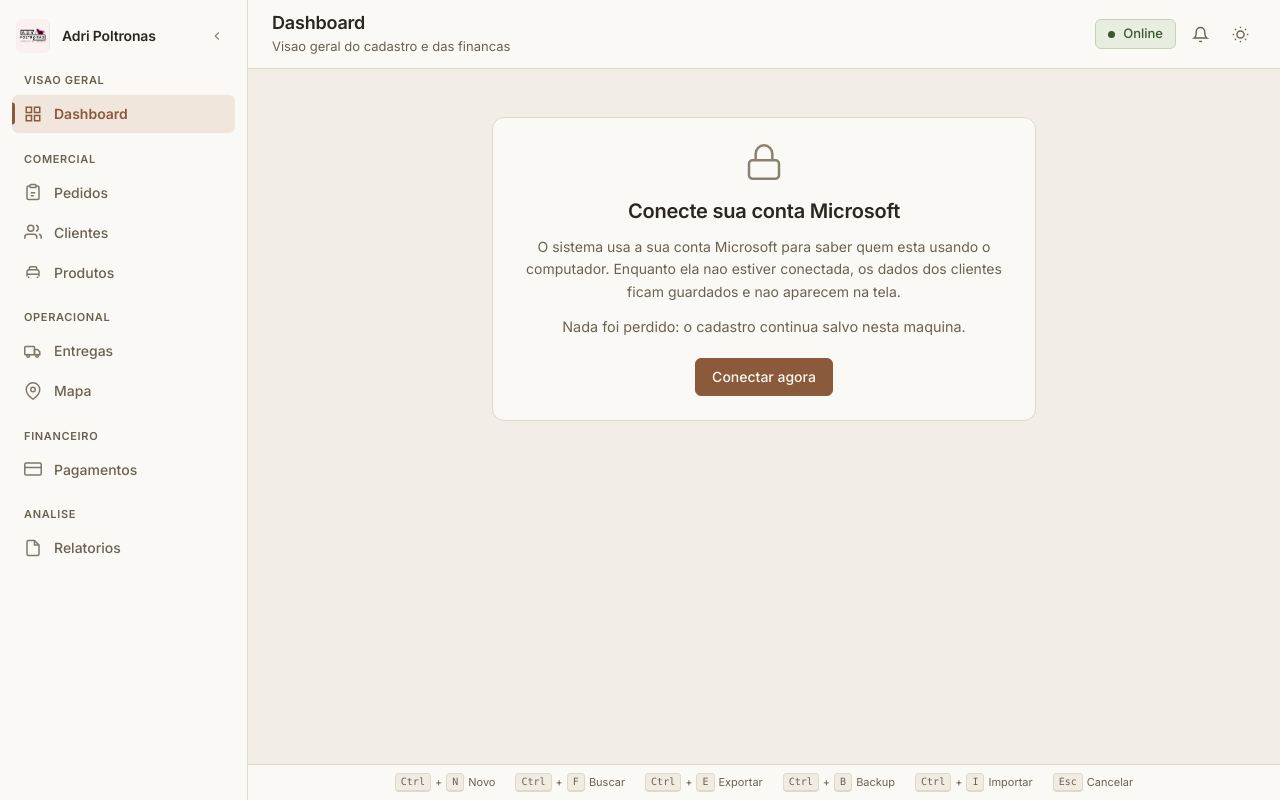
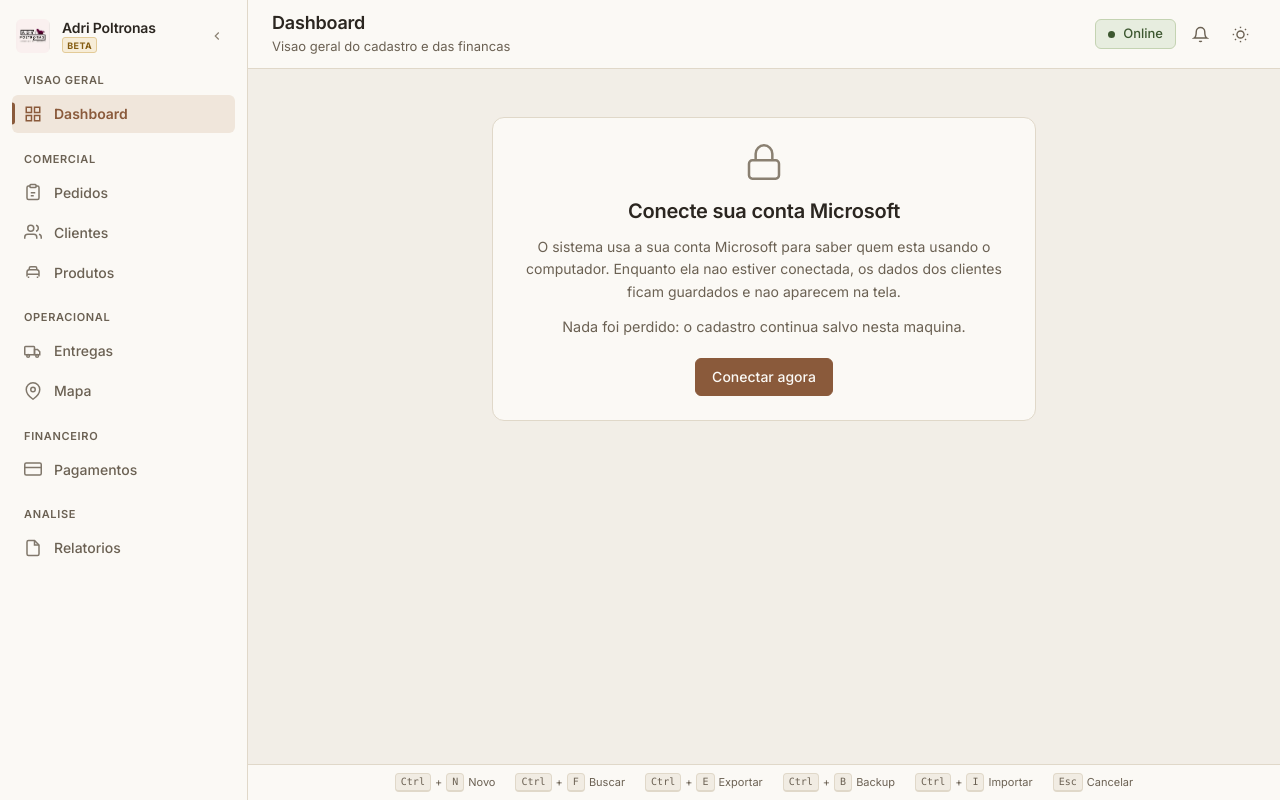
Before and after one commit to pedromatheuszz/Adri-Poltronas, a Python web app: template backend/templates/index.html in a window 1280 px wide. Run offline with Jinja, Linux system fonts and the light colour scheme; the template is opened without the code that fills it, so the values that code supplies are empty.

Commit message:
feat: o aplicativo passa a se identificar como beta
O README, a descricao do repositorio e a pagina de releases ja avisavam. Quem
usa o app instalado nao ve nenhum dos tres -- e era justamente ali que faltava.

Sao duas coisas. Um selo `BETA` na barra lateral, sob o nome do aplicativo, e o
sufixo de pre-lancamento na versao, que e o que faz o instalador sair como
`AdriPoltronasSetup-1.4.1-beta.exe` e a sonda /api/health reportar beta. Sem o
sufixo, o aviso viveria so na documentacao e o artefato entregue diria que e
uma versao final.

`1.4.1-beta`, e nao `1.4.0-beta`: em versionamento semantico o sufixo de
pre-lancamento vale MENOS que a versao sem ele, entao `1.4.0-beta` apareceria
como anterior a `1.4.0` que ja esta no CHANGELOG -- um retrocesso.

O selo e discreto por decisao. Quem abre o sistema todo dia nao precisa de um
alerta permanente, e um selo chamativo vira ruido que se aprende a ignorar --
mesmo raciocinio da contagem do periodo de teste, que so ganha destaque na
ultima semana. O que ele precisa fazer e responder "que versao e essa?" quando
alguem perguntar, e a versao exata fica no `title`, lida de /api/health, que a
le do package.json. Um lugar so onde a versao e escrita, e o selo nao pode
discordar dele.

Nome e selo ficam EMPILHADOS, e nao lado a lado. Lado a lado disputavam os
223px do cabecalho e truncavam "Adri Poltronas" em "Adri Poltr..." -- o nome do
produto cortado parece defeito. Empilhados, cada um tem a largura inteira e o
layout nao depende de um pixel de folga, que foi onde a primeira tentativa
parou: `clientWidth - scrollWidth` deu -1.

O selo some junto com o nome quando a barra vira trilho de icones, e isso esta
escrito nas MESMAS listas de seletor que ja escondiam o nome -- no trilho e na
media query de 1100px. Uma regra separada sairia do lugar assim que o ponto de
quebra mudasse.

Conferido na tela nos dois temas: no escuro o selo fica em 226,184,101 sobre
54,43,24, contraste ~6.9:1. Ele usa os tokens de alerta que ja existiam, entao
acompanha o tema sozinho.

747 testes verdes, ruff limpo.

Co-Authored-By: Claude Opus 5 <noreply@anthropic.com>

```diff
--- a/backend/templates/index.html
+++ b/backend/templates/index.html
@@ -42,7 +42,22 @@
                 <img src="/Design-sem-nome-8-1024x1024.png" alt="" class="sidebar-logo" width="34" height="34">
                 <!-- Marca, nao titulo da pagina: o <h1> agora vive no cabecalho
                      e nomeia o modulo aberto, que e o que muda. -->
-                <p class="sidebar-titulo">Adri Poltronas</p>
+                <!-- Nome e selo empilhados, e nao lado a lado.
+                     Lado a lado eles disputavam os 223px do cabecalho e
+                     truncavam "Adri Poltronas" em "Adri Poltr...", que parece
+                     defeito. Empilhados, cada um tem a largura inteira e o
+                     layout nao depende de um pixel de folga.
+
+                     O selo e discreto de proposito: quem usa o sistema todo
+                     dia nao precisa ser lembrado a cada olhada, mas precisa
+                     poder responder "que versao e essa?" sem procurar. O
+                     `title` carrega a versao exata, preenchida por
+                     `marcarVersaoBeta()` a partir de /api/health -- assim o
+                     numero sai de um lugar so, o package.json. -->
+                <span class="sidebar-marca">
+                    <span class="sidebar-titulo">Adri Poltronas</span>
+                    <span class="selo-beta" id="seloBeta" title="Versao beta">BETA</span>
+                </span>
                 <button type="button" class="sidebar-toggle" id="btnSidebarToggle"
                         data-comando="alternarSidebar" title="Recolher menu"
                         aria-controls="sidebar" aria-expanded="true">
--- a/frontend/css/style.css
+++ b/frontend/css/style.css
@@ -137,6 +137,18 @@ body {
     min-height: 40px;
 }
 
+/* Nome e selo de versao empilhados. `min-width: 0` e o que permite ao nome
+   encolher com reticencias quando precisar, em vez de empurrar o botao de
+   recolher para fora do cabecalho. */
+.sidebar-marca {
+    display: flex;
+    flex-direction: column;
+    align-items: flex-start;
+    gap: 1px;
+    flex: 1 1 0;
+    min-width: 0;
+}
+
 .sidebar-logo {
     /* Quadrada por construcao: sem aspect-ratio a logo segue a proporcao do
        arquivo e vira um retangulo vertical. */
@@ -251,6 +263,7 @@ body {
 /* --- Sidebar recolhida: trilho de icones ---------------------------------- */
 .sidebar.recolhida { width: var(--sidebar-largura-recolhida); }
 .sidebar.recolhida .sidebar-titulo,
+.sidebar.recolhida .selo-beta,
 .sidebar.recolhida .nav-tab-rotulo,
 .sidebar.recolhida .online-rotulo { display: none; }
 
@@ -2320,6 +2333,7 @@ td .empty-state { padding: var(--esp-10) var(--esp-4); }
 @media (max-width: 1100px) {
     .sidebar:not(.expandida-manual) { width: var(--sidebar-largura-recolhida); }
     .sidebar:not(.expandida-manual) .sidebar-titulo,
+    .sidebar:not(.expandida-manual) .selo-beta,
     .sidebar:not(.expandida-manual) .nav-tab-rotulo,
     .sidebar:not(.expandida-manual) .online-rotulo { display: none; }
     .sidebar:not(.expandida-manual) .nav-grupo {
@@ -2508,3 +2522,31 @@ button, [role="tab"], summary { touch-action: manipulation; }
 }
 .aviso-teste[hidden] { display: none; }
 .aviso-teste.urgente { color: var(--cor-alerta-texto); font-weight: 600; }
+
+
+/* Selo de versao beta, ao lado da marca na sidebar.
+
+   Discreto por decisao: quem abre o sistema todo dia nao precisa de um alerta
+   permanente, e um selo chamativo vira ruido que se aprende a ignorar -- o
+   mesmo motivo pelo qual a contagem do periodo de teste so ganha destaque na
+   ultima semana. O que ele precisa fazer e responder "que versao e essa?"
+   quando alguem for perguntar. */
+.selo-beta {
+    /* Pequeno para caber: o cabecalho da barra tem 223px e passou a ter
+       quatro elementos. Ver tambem o `gap` de `.sidebar-head`, reduzido pelo
+       mesmo motivo. */
+    font-size: 0.56rem;
+    font-weight: 700;
+    letter-spacing: 0.05em;
+    padding: 0.02rem 0.26rem;
+    border-radius: 3px;
+    background: var(--cor-alerta-suave);
+    color: var(--cor-alerta-texto);
+    border: 1px solid var(--cor-alerta-contorno);
+    cursor: default;
+}
+
+/* Quando o selo some junto com a marca, ver as duas listas de
+   `.sidebar-titulo`: o trilho de icones e a media query de 1100px. Estar nas
+   MESMAS listas e o que mantem os dois em sincronia -- uma regra separada
+   sairia do lugar assim que o ponto de quebra mudasse. */
--- a/frontend/js/app.js
+++ b/frontend/js/app.js
@@ -218,6 +218,26 @@ function atualizarAvisoDeTeste(situacao) {
     // ensina o operador a nao ver o aviso.
     aviso.classList.toggle('urgente', dias <= 7);
 }
+
+// A versao exata vai no `title` do selo, e nao no texto: o selo precisa caber
+// ao lado da marca, e "BETA" cabe. Quem quiser o numero passa o mouse.
+//
+// O valor vem de /api/health, que o le do package.json -- entao existe UM
+// lugar onde a versao e escrita, e o selo nao pode discordar dele.
+async function marcarVersaoBeta() {
+    var selo = document.getElementById('seloBeta');
+    if (!selo) return;
+    try {
+        var resp = await fetch('/api/health');
+        if (!resp.ok) return;
+        var versao = (await resp.json()).versao || '';
+        if (versao) selo.title = 'Versao ' + versao;
+    } catch (_) {
+        // Sem backend o selo fica com o texto padrao. Nao vale um aviso: a
+        // ausencia de backend ja tem tratamento proprio e mais visivel.
+    }
+}
+
 
 async function checarLicenca() {
     try {
@@ -698,6 +718,7 @@ document.addEventListener('DOMContentLoaded', function() {
     registrarAtalhosTeclado();
 
     initObservacoesCounter();
+    marcarVersaoBeta();
     iniciarAplicacao();
 
     // O modulo comercial vive em comercial.js; a checagem cobre o caso de o
--- a/package.json
+++ b/package.json
@@ -1,6 +1,6 @@
 {
   "name": "adri-poltronas",
-  "version": "1.4.0",
+  "version": "1.4.1-beta",
   "description": "Gestao de clientes, entregas e pagamentos da Adri Poltronas",
   "author": "Pedro Matheus",
   "license": "UNLICENSED",
```
Also changed, not shown: tests/test_e2e_interface.py (+41 -0 lines), CHANGELOG.md.
